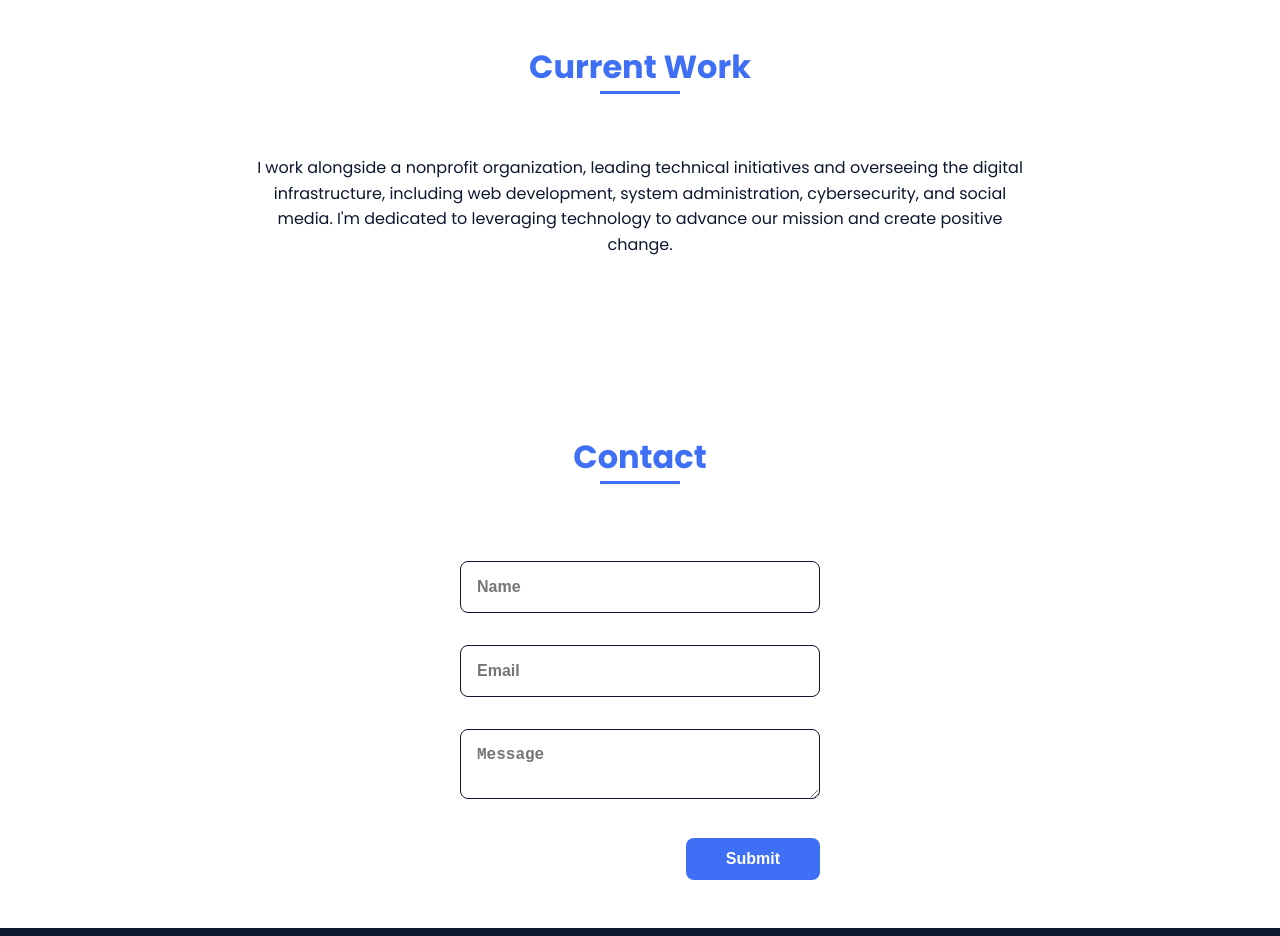
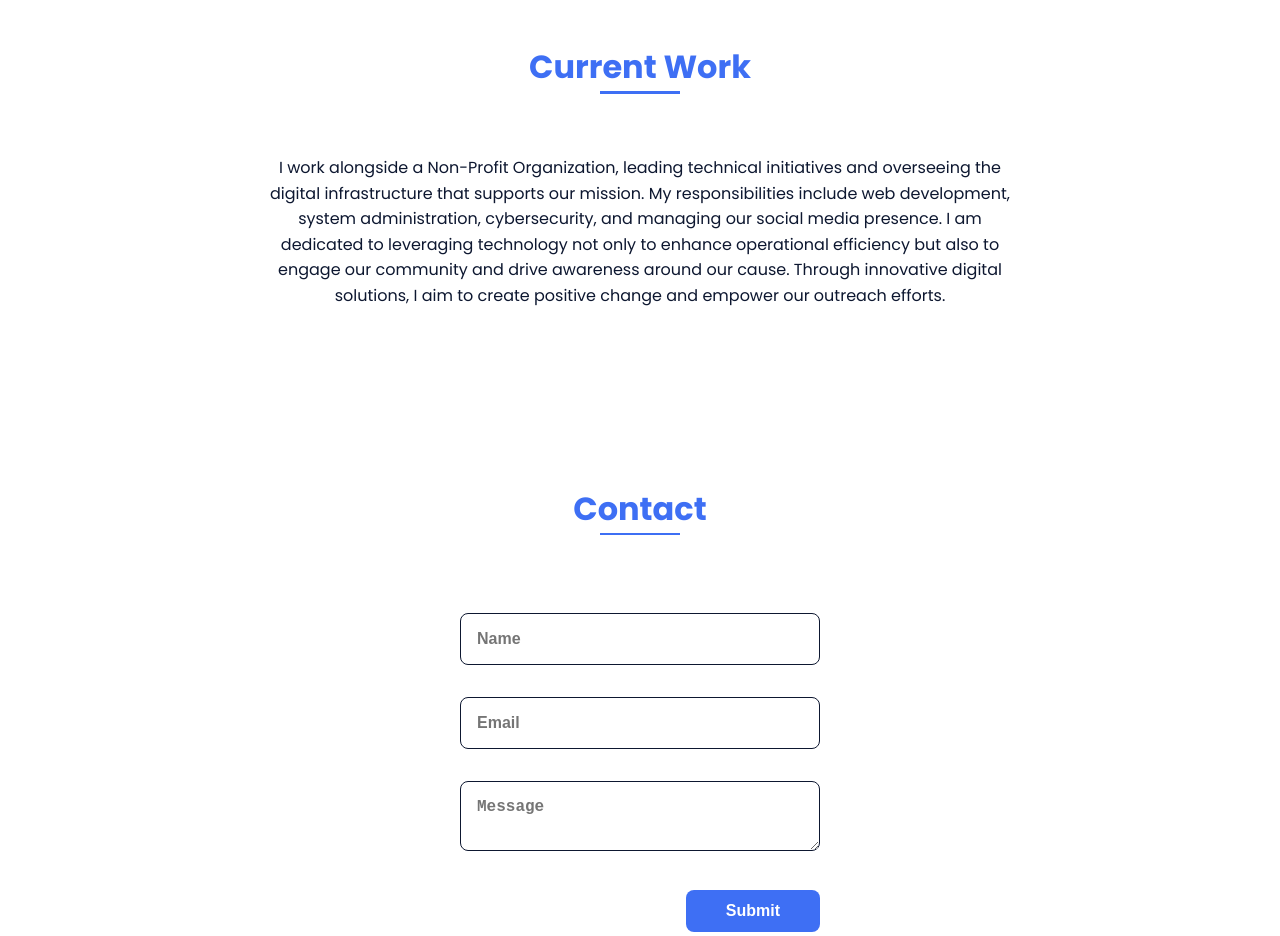
Before and after one commit to ScribeAegis/Portfolio, a plain HTML site: page index.html in a window 1280 px wide. Shown: the part 6320-7256 px from the top of the page. Drawn offline with nearby package versions, Linux system fonts and the light colour scheme.

Commit message:
index.html

```diff
--- a/index.html
+++ b/index.html
@@ -198,7 +198,7 @@
 <section class="work section" id="work">
     <h2 class="section-title">Current Work</h2>
     <p class="work-description">
-        I work alongside a nonprofit organization, leading technical initiatives and overseeing the digital infrastructure, including web development, system administration, cybersecurity, and social media. I'm dedicated to leveraging technology to advance our mission and create positive change.
+        I work alongside a Non-Profit Organization, leading technical initiatives and overseeing the digital infrastructure that supports our mission. My responsibilities include web development, system administration, cybersecurity, and managing our social media presence. I am dedicated to leveraging technology not only to enhance operational efficiency but also to engage our community and drive awareness around our cause. Through innovative digital solutions, I aim to create positive change and empower our outreach efforts.
     </p>
     <div class="work__container bd-grid">
         <!-- Removed the link and image here -->
```
